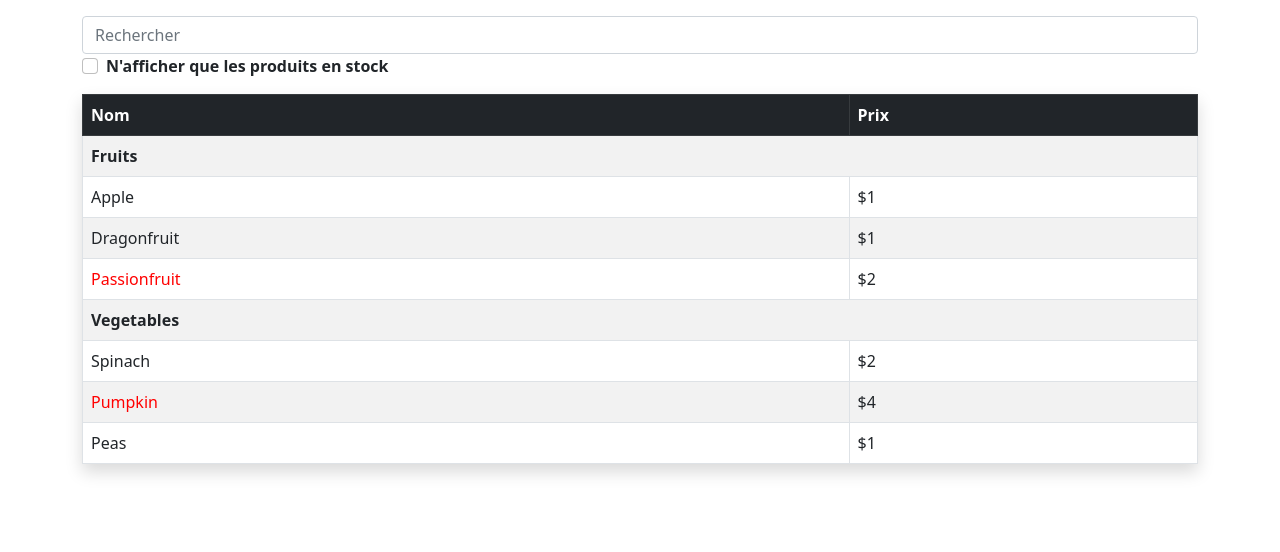
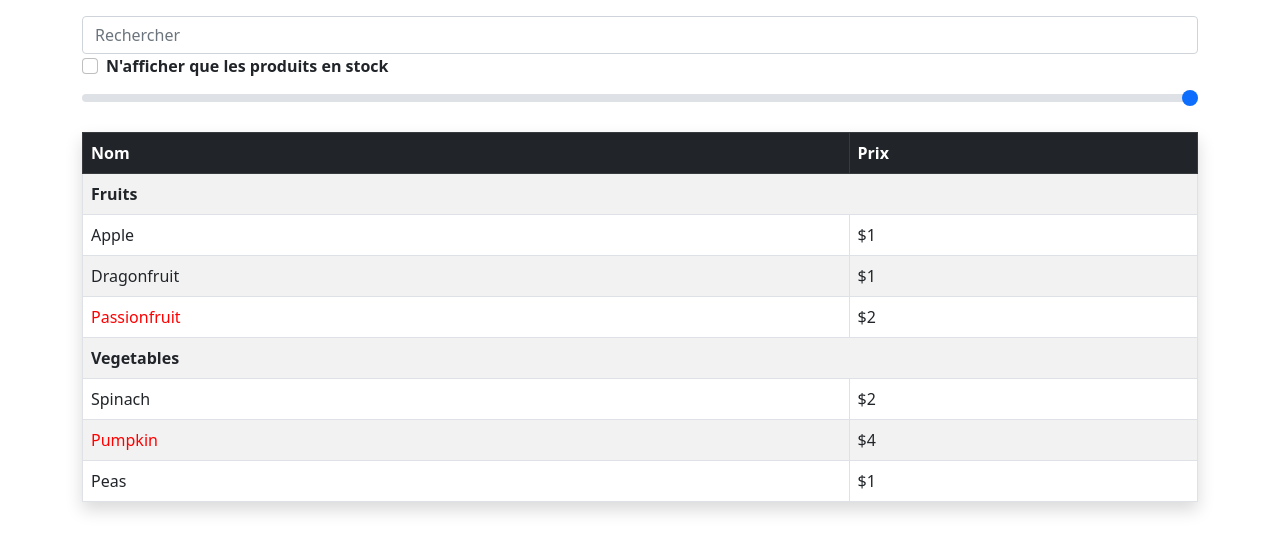
Before and after one commit to baziz7411/ListProd, a React (Vite) app: page / in a window 1280 px wide. Shown: the top 552 px of the page. Built offline with nearby package versions, Linux system fonts and the light colour scheme.

Commit message:
Ajout de input de type range

```diff
--- a/src/App.jsx
+++ b/src/App.jsx
@@ -18,11 +18,20 @@ function App() {
     const [search, setSearch] =  useState('')
     const [showStockedOnly, setShowStockedOnly] = useState(false)
 
+    const [maxPrice, setMaxPrice] = useState(10)
+
     const visibleProdusts = PRODUCTS.filter( product => {
         if(showStockedOnly && !product.stocked){  // shoStokedOnly == true : la case est cocher , !product.stocked : le produit n'est pas en stock
             return false
         }
-        if(search && !product.name.includes(search)){
+       if(search && !product.name.toLowerCase().includes(search.toLowerCase())){
+            return false
+        }
+
+        const priceNum = typeof product.price === 'number' ? product.price : Number(String(product.price).replace(/[^0-9.]/g, '')); // transformer les prix de straing en num
+
+
+        if(priceNum > maxPrice){
             return false
         }
         return true
@@ -33,15 +42,15 @@ function App() {
             search = {search}
             OnSearchChange ={setSearch}
             showStockedOnly={showStockedOnly}
-            onStockedOnlyChange={setShowStockedOnly} />
-
+            onStockedOnlyChange={setShowStockedOnly}
+            maxPrice ={maxPrice}
+            onChangePrice ={setMaxPrice}
+            />
         <ProductTable products={visibleProdusts}/>
   </div>
 }
 
-
-
-function SearchBar({search,OnSearchChange, showStockedOnly , onStockedOnlyChange}){
+function SearchBar({search,OnSearchChange, showStockedOnly , onStockedOnlyChange, maxPrice, onChangePrice}){
     return <div className="mt-3">
         <div className='mb-3'>
             <Input
@@ -55,10 +64,24 @@ function SearchBar({search,OnSearchChange, showStockedOnly , onStockedOnlyChange
             OnChecked={onStockedOnlyChange}
             label="N'afficher que les produits en stock" id="stocked"/>
 
+            <InputRange value={maxPrice} onChange={onChangePrice} />
+
         </div>
     </div>
 }
 
+function InputRange({value, onChange}){
+    return <div className='mt-2'>
+            <input
+                type='range'
+                className='form-range'
+                min={0}
+                max={10}
+                value={value}
+                onChange={(e) => onChange(Number(e.target.value))}/>
+
+        </div>
+}
 
 function Input({placeholder, value, onChange}){
     return <div>
```
